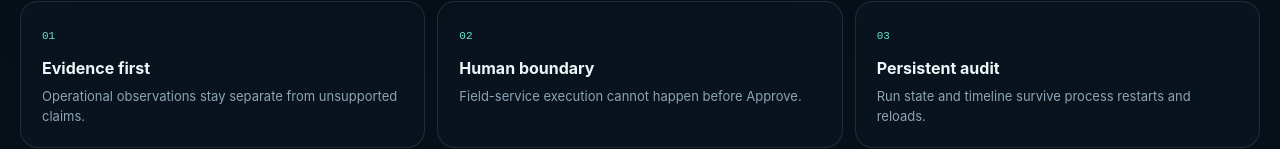
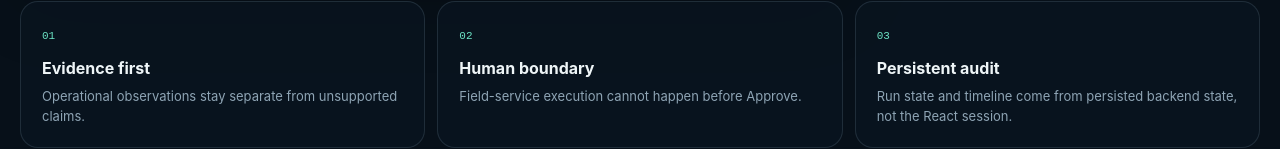
Before and after one commit to hotsbelima/Agent-Supportl1, a Next.js app in the folder frontend/: page / in a window 1280 px wide. Shown: the part 803-952 px from the top of the page. Built offline with nearby package versions, Linux system fonts and the light colour scheme; no server answers.

Commit message:
fix(5b): avoid claiming Phase 5C reconnect guarantees early

```diff
--- a/frontend/app/page.tsx
+++ b/frontend/app/page.tsx
@@ -51,7 +51,7 @@ export default function HomePage() {
         <article>
           <span>03</span>
           <strong>Persistent audit</strong>
-          <p>Run state and timeline survive process restarts and reloads.</p>
+          <p>Run state and timeline come from persisted backend state, not the React session.</p>
         </article>
       </section>
     </main>
```
